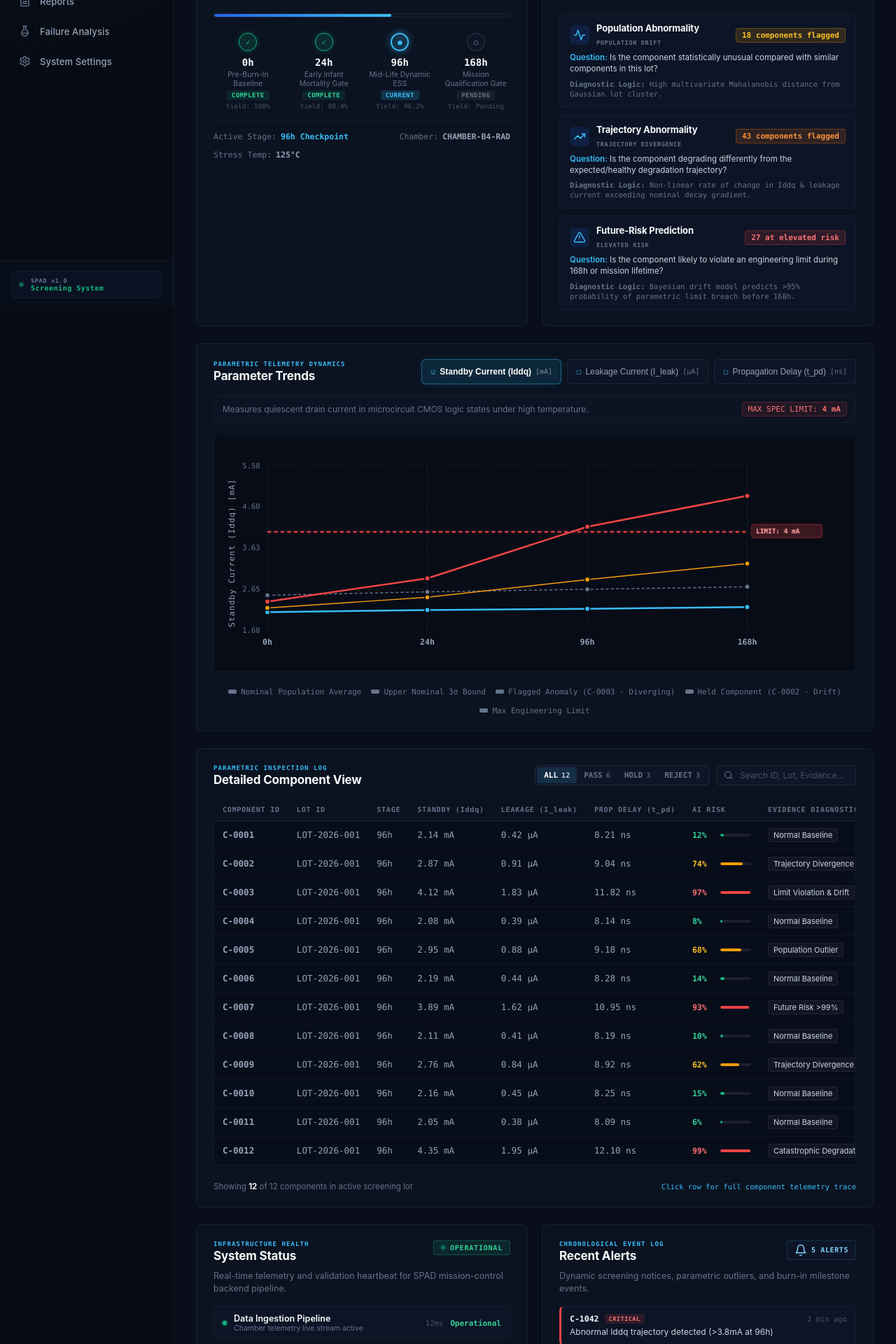
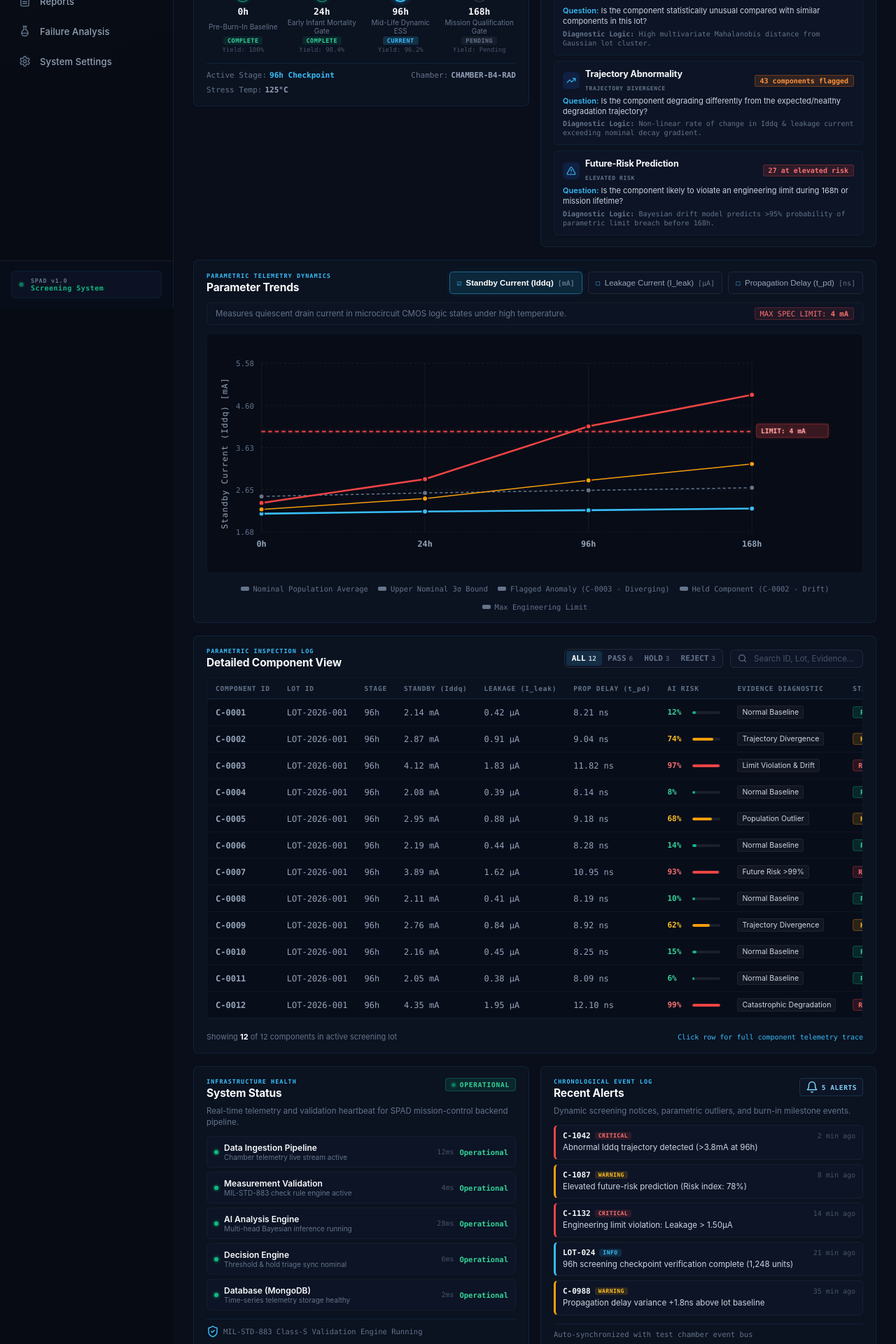
Before and after one commit to mohith-reddy18/SIH26-SPAD, a React (Vite) app: page / in a window 1280 px wide. Shown: the part 360-2280 px from the top of the page at 70% size. Built offline with nearby package versions, Linux system fonts and the light colour scheme.

Commit message:
dashboard ui changes

```diff
--- a/src/pages/Dashboard.css
+++ b/src/pages/Dashboard.css
@@ -7,10 +7,10 @@
 .spad-dashboard-page {
   display: flex;
   flex-direction: column;
-  gap: 24px;
-  padding: 28px 32px 48px 32px;
+  gap: 18px;
+  padding: 22px 28px 48px 28px;
   width: 100%;
-  max-width: 1440px;
+  max-width: 1540px;
   box-sizing: border-box;
   margin: 0 auto;
   overflow-x: hidden;
@@ -23,10 +23,10 @@
   display: flex;
   align-items: center;
   justify-content: space-between;
-  padding-bottom: 20px;
+  padding-bottom: 14px;
   border-bottom: 1px solid var(--spad-border-subtle);
   flex-wrap: wrap;
-  gap: 16px;
+  gap: 12px;
   width: 100%;
   box-sizing: border-box;
 }
@@ -34,11 +34,11 @@
 .spad-header-left {
   display: flex;
   flex-direction: column;
-  gap: 4px;
+  gap: 2px;
 }
 
 .spad-header-title {
-  font-size: 26px;
+  font-size: 24px;
   font-weight: 800;
   letter-spacing: -0.02em;
   color: var(--spad-text-primary);
@@ -47,10 +47,10 @@
 }
 
 .spad-header-subtitle {
-  font-size: 13px;
+  font-size: 11.5px;
   color: var(--spad-text-muted);
   font-weight: 500;
-  letter-spacing: 0.02em;
+  letter-spacing: 0.04em;
   text-transform: uppercase;
   font-family: var(--font-mono);
 }
@@ -66,12 +66,12 @@
   display: inline-flex;
   align-items: center;
   gap: 8px;
-  padding: 6px 12px;
+  padding: 5px 12px;
   background: rgba(15, 23, 42, 0.8);
   border: 1px solid rgba(56, 189, 248, 0.2);
   border-radius: 6px;
   font-family: var(--font-mono);
-  font-size: 12px;
+  font-size: 11.5px;
   color: #f8fafc;
   white-space: nowrap;
 }
@@ -95,24 +95,24 @@
   display: inline-flex;
   align-items: center;
   gap: 6px;
-  padding: 6px 12px;
+  padding: 5px 12px;
   background: rgba(37, 99, 235, 0.12);
   border: 1px solid rgba(56, 189, 248, 0.25);
   border-radius: 6px;
   font-family: var(--font-mono);
-  font-size: 12px;
+  font-size: 11.5px;
   color: #7dd3fc;
   font-weight: 600;
   white-space: nowrap;
 }
 
 /* --------------------------------------------------------------------------
-   2. Summary Cards (Responsive Grid)
+   2. Summary Cards (5-Column Responsive Grid)
    -------------------------------------------------------------------------- */
 .spad-stat-grid {
   display: grid;
   grid-template-columns: repeat(5, minmax(0, 1fr));
-  gap: 16px;
+  gap: 14px;
   width: 100%;
 }
 
@@ -120,10 +120,10 @@
   background: var(--spad-bg-card);
   border: 1px solid var(--spad-border-subtle);
   border-radius: 8px;
-  padding: 16px 18px;
+  padding: 14px 16px;
   display: flex;
   flex-direction: column;
-  gap: 8px;
+  gap: 6px;
   transition: transform 0.18s ease, border-color 0.18s ease, box-shadow 0.18s ease;
   position: relative;
   overflow: hidden;
@@ -161,7 +161,7 @@
 }
 
 .spad-stat-label {
-  font-size: 10px;
+  font-size: 9.5px;
   font-weight: 700;
   letter-spacing: 0.08em;
   color: var(--spad-text-muted);
@@ -186,7 +186,7 @@
 .stat-accent-blue .spad-stat-icon-wrap { color: #60a5fa; }
 
 .spad-stat-value {
-  font-size: 26px;
+  font-size: 24px;
   font-weight: 800;
   color: var(--spad-text-primary);
   line-height: 1.1;
@@ -201,7 +201,7 @@
 }
 
 .spad-stat-subtext {
-  font-size: 11px;
+  font-size: 10.5px;
   color: var(--spad-text-muted);
   line-height: 1.3;
   overflow: hidden;
@@ -216,19 +216,20 @@
   background: var(--spad-bg-card);
   border: 1px solid var(--spad-border-subtle);
   border-radius: 8px;
-  padding: 22px 24px;
+  padding: 16px 18px;
   display: flex;
   flex-direction: column;
-  gap: 16px;
+  gap: 12px;
   box-sizing: border-box;
   width: 100%;
+  height: auto;
 }
 
 .spad-card-header {
   display: flex;
   align-items: flex-start;
   justify-content: space-between;
-  gap: 12px;
+  gap: 10px;
   flex-wrap: wrap;
 }
 
@@ -239,7 +240,7 @@
 }
 
 .spad-card-section-label {
-  font-size: 9px;
+  font-size: 8.5px;
   font-weight: 700;
   letter-spacing: 0.12em;
   color: var(--spad-accent-cyan);
@@ -247,7 +248,7 @@
 }
 
 .spad-card-title {
-  font-size: 17px;
+  font-size: 15.5px;
   font-weight: 700;
   color: var(--spad-text-primary);
   margin: 0;
@@ -255,22 +256,22 @@
 }
 
 .spad-card-desc {
-  font-size: 12.5px;
+  font-size: 11.5px;
   color: var(--spad-text-muted);
-  margin: -6px 0 0 0;
-  line-height: 1.45;
+  margin: -4px 0 0 0;
+  line-height: 1.4;
 }
 
 .spad-card-badge-static {
   display: inline-flex;
   align-items: center;
-  gap: 6px;
-  padding: 4px 10px;
+  gap: 5px;
+  padding: 3px 8px;
   border-radius: 4px;
   background: rgba(15, 23, 42, 0.7);
   border: 1px solid rgba(56, 189, 248, 0.18);
   font-family: var(--font-mono);
-  font-size: 10px;
+  font-size: 9.5px;
   font-weight: 700;
   color: #7dd3fc;
   letter-spacing: 0.06em;
@@ -278,27 +279,35 @@
 }
 
 /* --------------------------------------------------------------------------
-   3. Two-Column Layout (Pipeline + Evidence)
+   3. Two-Column Layout (Row 1: Pipeline 50% | Evidence 50%)
    -------------------------------------------------------------------------- */
 .spad-two-col-grid {
   display: grid;
   grid-template-columns: 1fr 1fr;
-  gap: 20px;
+  gap: 16px;
   width: 100%;
   box-sizing: border-box;
+  align-items: start;
 }
 
-/* Pipeline Track & Timeline */
+/* Screening Pipeline Panel */
+.spad-pipeline-card {
+  display: flex;
+  flex-direction: column;
+  gap: 12px;
+  height: auto;
+}
+
 .spad-progress-pill {
   display: inline-flex;
   align-items: center;
-  gap: 6px;
-  padding: 4px 10px;
+  gap: 5px;
+  padding: 3px 8px;
   background: rgba(37, 99, 235, 0.15);
   border: 1px solid rgba(56, 189, 248, 0.25);
   border-radius: 4px;
   font-family: var(--font-mono);
-  font-size: 11px;
+  font-size: 10.5px;
 }
 
 .spad-progress-label {
@@ -313,7 +322,7 @@
 
 .spad-pipeline-track {
   width: 100%;
-  height: 6px;
+  height: 5px;
   background: rgba(15, 23, 42, 0.8);
   border: 1px solid rgba(255, 255, 255, 0.05);
   border-radius: 9999px;
@@ -326,15 +335,15 @@
   background: linear-gradient(90deg, #2563eb 0%, #38bdf8 100%);
   border-radius: 9999px;
   transition: width 0.4s ease;
-  box-shadow: 0 0 10px rgba(56, 189, 248, 0.4);
+  box-shadow: 0 0 8px rgba(56, 189, 248, 0.4);
 }
 
 .spad-timeline-container {
   display: grid;
   grid-template-columns: repeat(4, 1fr);
-  gap: 10px;
+  gap: 8px;
   position: relative;
-  margin-top: 6px;
+  margin-top: 2px;
 }
 
 .spad-timeline-node {
@@ -342,19 +351,19 @@
   flex-direction: column;
   align-items: center;
   text-align: center;
-  gap: 8px;
+  gap: 6px;
   position: relative;
 }
 
 .spad-node-marker {
-  width: 26px;
-  height: 26px;
+  width: 22px;
+  height: 22px;
   border-radius: 50%;
   display: flex;
   align-items: center;
   justify-content: center;
   font-family: var(--font-mono);
-  font-size: 11px;
+  font-size: 10px;
   font-weight: 700;
   z-index: 1;
   flex-shrink: 0;
@@ -364,14 +373,14 @@
   background: rgba(16, 185, 129, 0.15);
   border: 1.5px solid #10b981;
   color: #10b981;
-  box-shadow: 0 0 8px rgba(16, 185, 129, 0.3);
+  box-shadow: 0 0 6px rgba(16, 185, 129, 0.3);
 }
 
 .stage-current .spad-node-marker {
   background: rgba(56, 189, 248, 0.2);
   border: 2px solid #38bdf8;
   color: #38bdf8;
-  box-shadow: 0 0 12px rgba(56, 189, 248, 0.5);
+  box-shadow: 0 0 10px rgba(56, 189, 248, 0.5);
 }
 
 .stage-pending .spad-node-marker {
@@ -384,32 +393,33 @@
   display: flex;
   flex-direction: column;
   align-items: center;
-  gap: 3px;
+  gap: 2px;
   width: 100%;
 }
 
 .spad-node-time {
-  font-size: 14px;
+  font-size: 13px;
   font-weight: 800;
   color: var(--spad-text-primary);
   font-family: var(--font-mono);
 }
 
 .spad-node-name {
-  font-size: 10.5px;
+  font-size: 10px;
   color: var(--spad-text-muted);
   line-height: 1.25;
-  height: 26px;
+  height: 24px;
   display: flex;
   align-items: center;
   justify-content: center;
+  text-align: center;
 }
 
 .spad-node-badge {
-  font-size: 9px;
+  font-size: 8.5px;
   font-weight: 700;
   font-family: var(--font-mono);
-  padding: 2px 7px;
+  padding: 1px 6px;
   border-radius: 3px;
   text-transform: uppercase;
   letter-spacing: 0.05em;
@@ -431,7 +441,7 @@
 }
 
 .spad-node-sub {
-  font-size: 9.5px;
+  font-size: 9px;
   color: var(--spad-text-dim);
   font-family: var(--font-mono);
 }
@@ -440,17 +450,18 @@
   display: flex;
   align-items: center;
   justify-content: space-between;
-  padding-top: 14px;
+  padding-top: 10px;
   border-top: 1px solid var(--spad-border-subtle);
   flex-wrap: wrap;
-  gap: 12px;
+  gap: 8px;
+  margin-top: 2px;
 }
 
 .spad-meta-item {
   display: flex;
   align-items: center;
-  gap: 6px;
-  font-size: 11.5px;
+  gap: 4px;
+  font-size: 11px;
   font-family: var(--font-mono);
 }
 
@@ -467,21 +478,28 @@
   color: var(--spad-accent-cyan);
 }
 
-/* Evidence Pathways List */
+/* Evidence Pathways Panel */
+.spad-evidence-card {
+  display: flex;
+  flex-direction: column;
+  gap: 10px;
+  height: auto;
+}
+
 .spad-pathways-list {
   display: flex;
   flex-direction: column;
-  gap: 10px;
+  gap: 8px;
 }
 
 .spad-pathway-item {
   background: rgba(15, 23, 42, 0.5);
   border: 1px solid rgba(56, 189, 248, 0.08);
   border-radius: 6px;
-  padding: 12px 14px;
+  padding: 10px 12px;
   display: flex;
   flex-direction: column;
-  gap: 6px;
+  gap: 4px;
   transition: border-color 0.15s ease;
 }
 
@@ -493,20 +511,20 @@
   display: flex;
   align-items: center;
   justify-content: space-between;
-  gap: 8px;
+  gap: 6px;
   flex-wrap: wrap;
 }
 
 .spad-pathway-header {
   display: flex;
   align-items: center;
-  gap: 10px;
+  gap: 8px;
 }
 
 .spad-pathway-icon {
-  width: 28px;
-  height: 28px;
-  border-radius: 6px;
+  width: 24px;
+  height: 24px;
+  border-radius: 5px;
   background: rgba(37, 99, 235, 0.15);
   color: #38bdf8;
   display: flex;
@@ -515,8 +533,13 @@
   flex-shrink: 0;
 }
 
+.spad-pathway-icon svg {
+  width: 14px;
+  height: 14px;
+}
+
 .spad-pathway-title {
-  font-size: 13px;
+  font-size: 12.5px;
   font-weight: 700;
   color: var(--spad-text-primary);
   margin: 0;
@@ -524,7 +547,7 @@
 }
 
 .spad-pathway-tag {
-  font-size: 8.5px;
+  font-size: 8px;
   font-weight: 700;
   letter-spacing: 0.08em;
   color: var(--spad-text-muted);
@@ -532,11 +555,11 @@
 }
 
 .spad-pathway-metric-pill {
-  font-size: 11px;
+  font-size: 10px;
   font-weight: 700;
   font-family: var(--font-mono);
-  padding: 3px 8px;
-  border-radius: 4px;
+  padding: 2px 7px;
+  border-radius: 3px;
   white-space: nowrap;
 }
 
@@ -559,9 +582,9 @@
 }
 
 .spad-pathway-question {
-  font-size: 11.5px;
+  font-size: 11px;
   color: #cbd5e1;
-  line-height: 1.4;
+  line-height: 1.35;
 }
 
 .spad-q-prefix {
@@ -570,10 +593,10 @@
 }
 
 .spad-pathway-diagnostic {
-  font-size: 10.5px;
+  font-size: 10px;
   color: var(--spad-text-muted);
   font-family: var(--font-mono);
-  line-height: 1.35;
+  line-height: 1.3;
 }
 
 .spad-diag-label {
@@ -582,12 +605,19 @@
 }
 
 /* --------------------------------------------------------------------------
-   4. Parameter Trends Section
+   4. Parameter Trends Panel (Row 2: Full-Width)
    -------------------------------------------------------------------------- */
+.spad-trends-card {
+  display: flex;
+  flex-direction: column;
+  gap: 12px;
+  width: 100%;
+}
+
 .spad-trends-header {
   flex-wrap: wrap;
   align-items: center;
-  gap: 12px;
+  gap: 10px;
 }
 
 .spad-param-tabs {
@@ -600,17 +630,17 @@
   display: inline-flex;
   align-items: center;
   gap: 6px;
-  padding: 6px 12px;
-  border-radius: 6px;
+  padding: 5px 10px;
+  border-radius: 5px;
   background: rgba(15, 23, 42, 0.6);
   border: 1px solid rgba(255, 255, 255, 0.08);
   color: var(--spad-text-secondary);
-  font-size: 12px;
+  font-size: 11.5px;
   font-weight: 500;
   cursor: pointer;
   transition: all 0.15s ease;
   outline: none;
-  min-height: 36px;
+  min-height: 32px;
 }
 
 .spad-param-tab-btn:hover {
@@ -624,7 +654,7 @@
   border-color: rgba(56, 189, 248, 0.4);
   color: #ffffff;
   font-weight: 600;
-  box-shadow: 0 0 12px rgba(56, 189, 248, 0.1);
+  box-shadow: 0 0 10px rgba(56, 189, 248, 0.1);
 }
 
 .spad-tab-radio-indicator {
@@ -642,26 +672,26 @@
   display: flex;
   align-items: center;
   justify-content: space-between;
-  padding: 8px 12px;
+  padding: 6px 12px;
   background: rgba(15, 23, 42, 0.4);
-  border-radius: 6px;
+  border-radius: 5px;
   border: 1px solid rgba(255, 255, 255, 0.04);
   flex-wrap: wrap;
-  gap: 8px;
+  gap: 6px;
 }
 
 .spad-trends-desc {
-  font-size: 12px;
+  font-size: 11.5px;
   color: var(--spad-text-muted);
 }
 
 .spad-spec-badge {
   font-family: var(--font-mono);
-  font-size: 11px;
+  font-size: 10.5px;
   color: #f87171;
   background: rgba(239, 68, 68, 0.1);
   border: 1px solid rgba(239, 68, 68, 0.25);
-  padding: 3px 8px;
+  padding: 2px 7px;
   border-radius: 4px;
   white-space: nowrap;
 }
@@ -671,7 +701,7 @@
   background: #070c17;
   border: 1px solid rgba(56, 189, 248, 0.08);
   border-radius: 6px;
-  padding: 12px 8px;
+  padding: 10px 8px;
   box-sizing: border-box;
   overflow: hidden;
 }
@@ -689,14 +719,14 @@
   justify-content: center;
   flex-wrap: wrap;
   gap: 14px;
-  padding-top: 6px;
+  padding-top: 4px;
 }
 
 .spad-legend-item {
   display: flex;
   align-items: center;
   gap: 6px;
-  font-size: 11px;
+  font-size: 10.5px;
   color: var(--spad-text-muted);
 }
 
@@ -715,7 +745,7 @@
    -------------------------------------------------------------------------- */
 .spad-table-header {
   flex-wrap: wrap;
-  gap: 14px;
+  gap: 12px;
   align-items: center;
 }
 
@@ -724,7 +754,6 @@
   align-items: center;
   gap: 10px;
   flex-wrap: wrap;
-  width: auto;
 }
 
 .spad-filter-tabs {
@@ -733,14 +762,13 @@
   border: 1px solid rgba(255, 255, 255, 0.08);
   border-radius: 6px;
   padding: 2px;
-  overflow-x: auto;
 }
 
 .spad-filter-tab-btn {
   display: inline-flex;
   align-items: center;
-  gap: 5px;
-  padding: 5px 10px;
+  gap: 4px;
+  padding: 4px 8px;
   border-radius: 4px;
   border: none;
   background: transparent;
@@ -778,7 +806,7 @@
 }
 
 .spad-filter-count {
-  font-size: 10px;
+  font-size: 9.5px;
   opacity: 0.75;
 }
 
@@ -789,9 +817,9 @@
   background: rgba(15, 23, 42, 0.8);
   border: 1px solid rgba(255, 255, 255, 0.08);
   border-radius: 6px;
-  padding: 5px 10px;
+  padding: 4px 10px;
   color: var(--spad-text-muted);
-  width: 200px;
+  width: 190px;
   box-sizing: border-box;
 }
 
@@ -799,7 +827,7 @@
   background: transparent;
   border: none;
   color: var(--spad-text-primary);
-  font-size: 12px;
+  font-size: 11.5px;
   font-family: var(--font-sans);
   outline: none;
   width: 100%;
@@ -809,7 +837,7 @@
   color: var(--spad-text-dim);
 }
 
-/* Scrollable Table Container - NO page horizontal overflow */
+/* Scrollable Table Container */
 .spad-table-container {
   width: 100%;
   overflow-x: auto;
@@ -822,7 +850,7 @@
 }
 
 .spad-table-container::-webkit-scrollbar {
-  height: 6px;
+  height: 5px;
 }
 
 .spad-table-container::-webkit-scrollbar-thumb {
@@ -835,7 +863,7 @@
   min-width: 780px;
   border-collapse: collapse;
   text-align: left;
-  font-size: 12.5px;
+  font-size: 12px;
 }
 
 .spad-data-table thead {
@@ -844,8 +872,8 @@
 }
 
 .spad-data-table th {
-  padding: 10px 12px;
-  font-size: 10px;
+  padding: 9px 12px;
+  font-size: 9.5px;
   font-weight: 700;
   letter-spacing: 0.08em;
   color: var(--spad-text-muted);
@@ -854,7 +882,7 @@
 }
 
 .spad-data-table td {
-  padding: 10px 12px;
+  padding: 9px 12px;
   border-bottom: 1px solid rgba(255, 255, 255, 0.04);
   color: var(--spad-text-secondary);
   white-space: nowrap;
@@ -886,9 +914,9 @@
 
 .spad-risk-val {
   font-family: var(--font-mono);
-  font-size: 11.5px;
+  font-size: 11px;
   font-weight: 700;
-  width: 32px;
+  width: 28px;
 }
 
 .risk-low { color: #34d399; }
@@ -896,7 +924,7 @@
 .risk-high { color: #f87171; }
 
 .spad-risk-mini-bar {
-  width: 44px;
+  width: 40px;
   height: 4px;
   background: rgba(255, 255, 255, 0.08);
   border-radius: 2px;
@@ -914,24 +942,24 @@
 
 .spad-evidence-pill {
   display: inline-block;
-  font-size: 11px;
+  font-size: 10.5px;
   color: #cbd5e1;
   background: rgba(255, 255, 255, 0.04);
   border: 1px solid rgba(255, 255, 255, 0.06);
-  padding: 2px 7px;
+  padding: 2px 6px;
   border-radius: 3px;
 }
 
 .spad-status-pill {
   display: inline-block;
-  font-size: 10px;
+  font-size: 9.5px;
   font-weight: 700;
   font-family: var(--font-mono);
-  padding: 3px 8px;
+  padding: 2px 7px;
   border-radius: 4px;
   letter-spacing: 0.05em;
   text-align: center;
-  min-width: 50px;
+  min-width: 46px;
 }
 
 .badge-status-pass {
@@ -954,7 +982,7 @@
 
 .spad-table-empty {
   text-align: center;
-  padding: 32px !important;
+  padding: 28px !important;
   color: var(--spad-text-muted);
 }
 
@@ -963,10 +991,10 @@
   align-items: center;
   justify-content: space-between;
   padding-top: 6px;
-  font-size: 11.5px;
+  font-size: 11px;
   color: var(--spad-text-muted);
   flex-wrap: wrap;
-  gap: 8px;
+  gap: 6px;
 }
 
 .spad-table-footer-stat strong {
@@ -975,7 +1003,7 @@
 
 .spad-table-footer-hint {
   font-family: var(--font-mono);
-  font-size: 10.5px;
+  font-size: 10px;
   color: var(--spad-accent-cyan);
 }
 
@@ -985,13 +1013,13 @@
 .spad-overall-status-badge {
   display: inline-flex;
   align-items: center;
-  gap: 7px;
-  padding: 4px 10px;
+  gap: 6px;
+  padding: 3px 8px;
   border-radius: 4px;
   background: rgba(16, 185, 129, 0.12);
   border: 1px solid rgba(16, 185, 129, 0.3);
   font-family: var(--font-mono);
-  font-size: 10px;
+  font-size: 9.5px;
   font-weight: 700;
   color: #34d399;
   letter-spacing: 0.08em;
@@ -1011,25 +1039,25 @@
 .spad-subsystem-list {
   display: flex;
   flex-direction: column;
-  gap: 8px;
+  gap: 6px;
 }
 
 .spad-subsystem-row {
   display: flex;
   align-items: center;
   justify-content: space-between;
-  padding: 9px 12px;
+  padding: 8px 10px;
   background: rgba(15, 23, 42, 0.5);
   border: 1px solid rgba(255, 255, 255, 0.04);
   border-radius: 6px;
-  gap: 8px;
+  gap: 6px;
   flex-wrap: wrap;
 }
 
 .spad-sub-left {
   display: flex;
   align-items: center;
-  gap: 10px;
+  gap: 8px;
 }
 
 .spad-sub-dot {
@@ -1042,30 +1070,30 @@
 }
 
 .spad-sub-name {
-  font-size: 12.5px;
+  font-size: 12px;
   font-weight: 600;
   color: var(--spad-text-primary);
 }
 
 .spad-sub-detail {
-  font-size: 10.5px;
+  font-size: 10px;
   color: var(--spad-text-muted);
 }
 
 .spad-sub-right {
   display: flex;
   align-items: center;
-  gap: 10px;
+  gap: 8px;
   font-family: var(--font-mono);
 }
 
 .spad-sub-ping {
-  font-size: 10.5px;
+  font-size: 10px;
   color: var(--spad-text-dim);
 }
 
 .spad-sub-status-text {
-  font-size: 11px;
+  font-size: 10.5px;
   color: #34d399;
   font-weight: 600;
 }
@@ -1073,10 +1101,10 @@
 .spad-sys-footer {
   display: flex;
   align-items: center;
-  gap: 8px;
-  padding-top: 10px;
+  gap: 6px;
+  padding-top: 8px;
   border-top: 1px solid var(--spad-border-subtle);
-  font-size: 11px;
+  font-size: 10.5px;
   color: var(--spad-text-muted);
   font-family: var(--font-mono);
 }
@@ -1090,17 +1118,17 @@
 .spad-alerts-list {
   display: flex;
   flex-direction: column;
-  gap: 8px;
+  gap: 6px;
 }
 
 .spad-alert-item {
-  padding: 10px 12px;
+  padding: 8px 10px;
   border-radius: 6px;
   background: rgba(15, 23, 42, 0.5);
   border: 1px solid rgba(255, 255, 255, 0.05);
   display: flex;
   flex-direction: column;
-  gap: 4px;
+  gap: 3px;
   cursor: pointer;
   transition: all 0.15s ease;
 }
@@ -1126,27 +1154,27 @@
   display: flex;
   align-items: center;
   justify-content: space-between;
-  gap: 8px;
+  gap: 6px;
 }
 
 .spad-alert-target {
   display: flex;
   align-items: center;
-  gap: 8px;
+  gap: 6px;
 }
 
 .spad-alert-id {
-  font-size: 11.5px;
+  font-size: 11px;
   font-weight: 700;
   font-family: var(--font-mono);
   color: var(--spad-text-primary);
 }
 
 .spad-alert-sev-tag {
-  font-size: 8.5px;
+  font-size: 8px;
   font-weight: 700;
   font-family: var(--font-mono);
-  padding: 2px 6px;
+  padding: 1px 5px;
   border-radius: 3px;
   letter-spacing: 0.06em;
 }
@@ -1167,13 +1195,13 @@
 }
 
 .spad-alert-time {
-  font-size: 10.5px;
+  font-size: 10px;
   color: var(--spad-text-dim);
   font-family: var(--font-mono);
 }
 
 .spad-alert-message {
-  font-size: 12px;
+  font-size: 11.5px;
   color: #cbd5e1;
   margin: 0;
   line-height: 1.35;
@@ -1181,29 +1209,29 @@
 }
 
 .spad-alerts-footer {
-  padding-top: 10px;
+  padding-top: 8px;
   border-top: 1px solid var(--spad-border-subtle);
-  font-size: 11px;
+  font-size: 10.5px;
   color: var(--spad-text-muted);
   font-family: var(--font-mono);
 }
 
 /* --------------------------------------------------------------------------
-   7. Dedicated Breakpoints & Responsive Strategy
+   7. Responsive Layout Breakpoints
    -------------------------------------------------------------------------- */
 
-/* Standard Laptop & Tablet Landscape (1024px - 1279px) */
+/* Standard Laptop & Medium Desktop (1024px - 1279px) */
 @media (max-width: 1279px) {
   .spad-stat-grid {
     grid-template-columns: repeat(3, minmax(0, 1fr));
   }
 }
 
-/* Tablet Portrait & Medium Screens (768px - 1023px) */
+/* Tablet Portrait (768px - 1023px) */
 @media (max-width: 1023px) {
   .spad-dashboard-page {
-    padding: 20px 20px 36px 20px;
-    gap: 20px;
+    padding: 18px 18px 32px 18px;
+    gap: 16px;
   }
 
   .spad-two-col-grid {
@@ -1212,42 +1240,42 @@
 
   .spad-stat-grid {
     grid-template-columns: repeat(3, minmax(0, 1fr));
-    gap: 12px;
+    gap: 10px;
   }
 }
 
 /* Mobile Screens (480px - 767px) */
 @media (max-width: 767px) {
   .spad-dashboard-page {
-    padding: 16px 14px 32px 14px;
-    gap: 16px;
+    padding: 14px 12px 28px 12px;
+    gap: 14px;
   }
 
   .spad-header-title {
-    font-size: 22px;
+    font-size: 20px;
   }
 
   .spad-stat-grid {
     grid-template-columns: repeat(2, minmax(0, 1fr));
-    gap: 10px;
+    gap: 8px;
   }
 
   .spad-stat-card {
-    padding: 14px 14px;
+    padding: 12px 12px;
   }
 
   .spad-stat-value {
-    font-size: 22px;
+    font-size: 20px;
   }
 
   .spad-card {
-    padding: 16px 16px;
-    gap: 12px;
+    padding: 14px 14px;
+    gap: 10px;
   }
 
   .spad-timeline-container {
     grid-template-columns: repeat(2, 1fr);
-    gap: 16px 8px;
+    gap: 12px 6px;
   }
 
   .spad-node-name {
@@ -1274,7 +1302,7 @@
   }
 
   .spad-param-tab-btn {
-    flex: 1 1 calc(50% - 8px);
+    flex: 1 1 calc(50% - 6px);
     justify-content: center;
   }
 }
@@ -1282,7 +1310,7 @@
 /* Very Small Mobile (< 480px) */
 @media (max-width: 479px) {
   .spad-dashboard-page {
-    padding: 12px 10px 24px 10px;
+    padding: 10px 8px 20px 8px;
   }
 
   .spad-stat-grid {
@@ -1305,13 +1333,13 @@
 
   .spad-timeline-container {
     grid-template-columns: 1fr;
-    gap: 14px;
+    gap: 10px;
   }
 
   .spad-timeline-node {
     flex-direction: row;
     text-align: left;
-    gap: 12px;
+    gap: 10px;
   }
 
   .spad-node-content {
```
